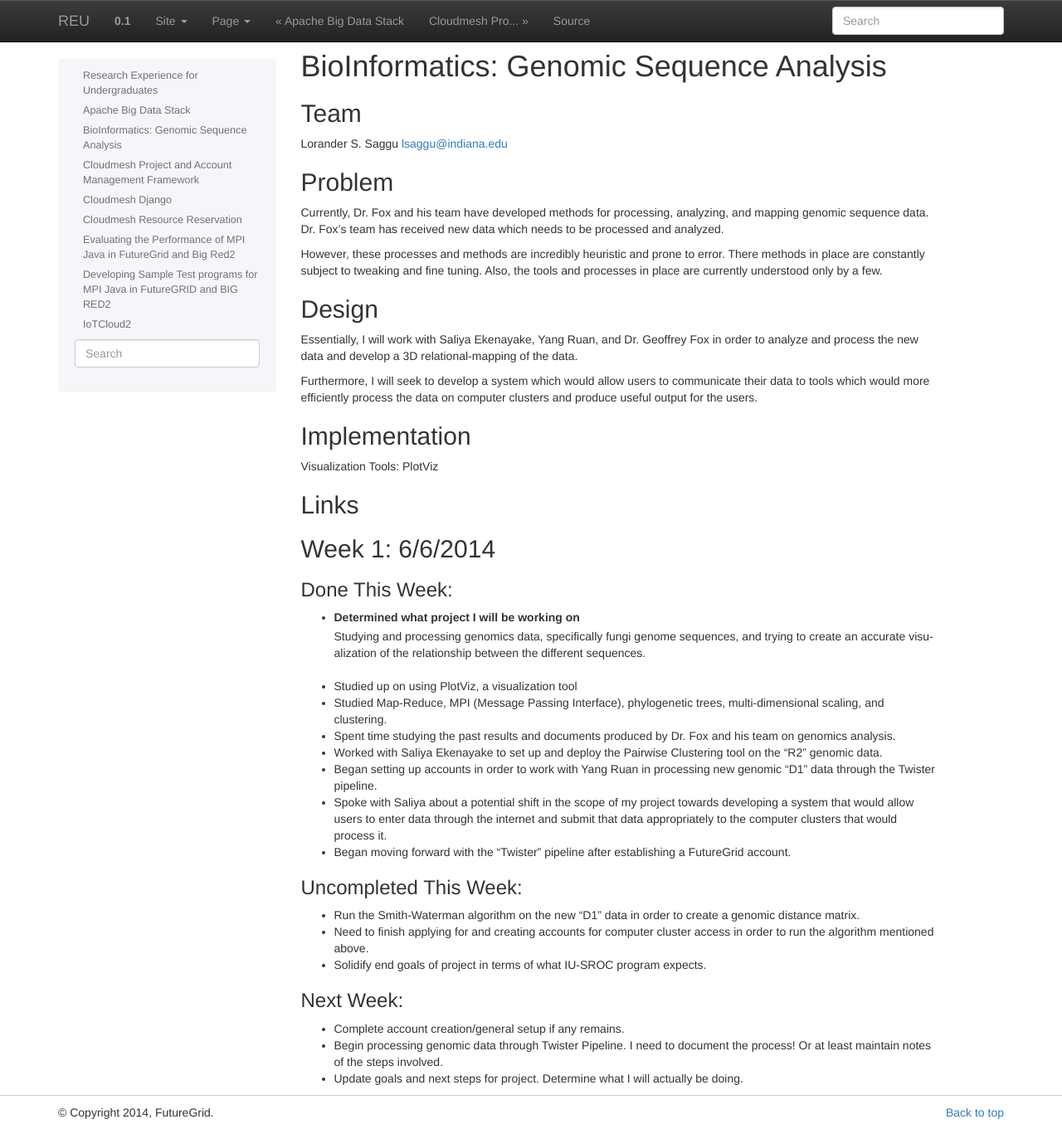
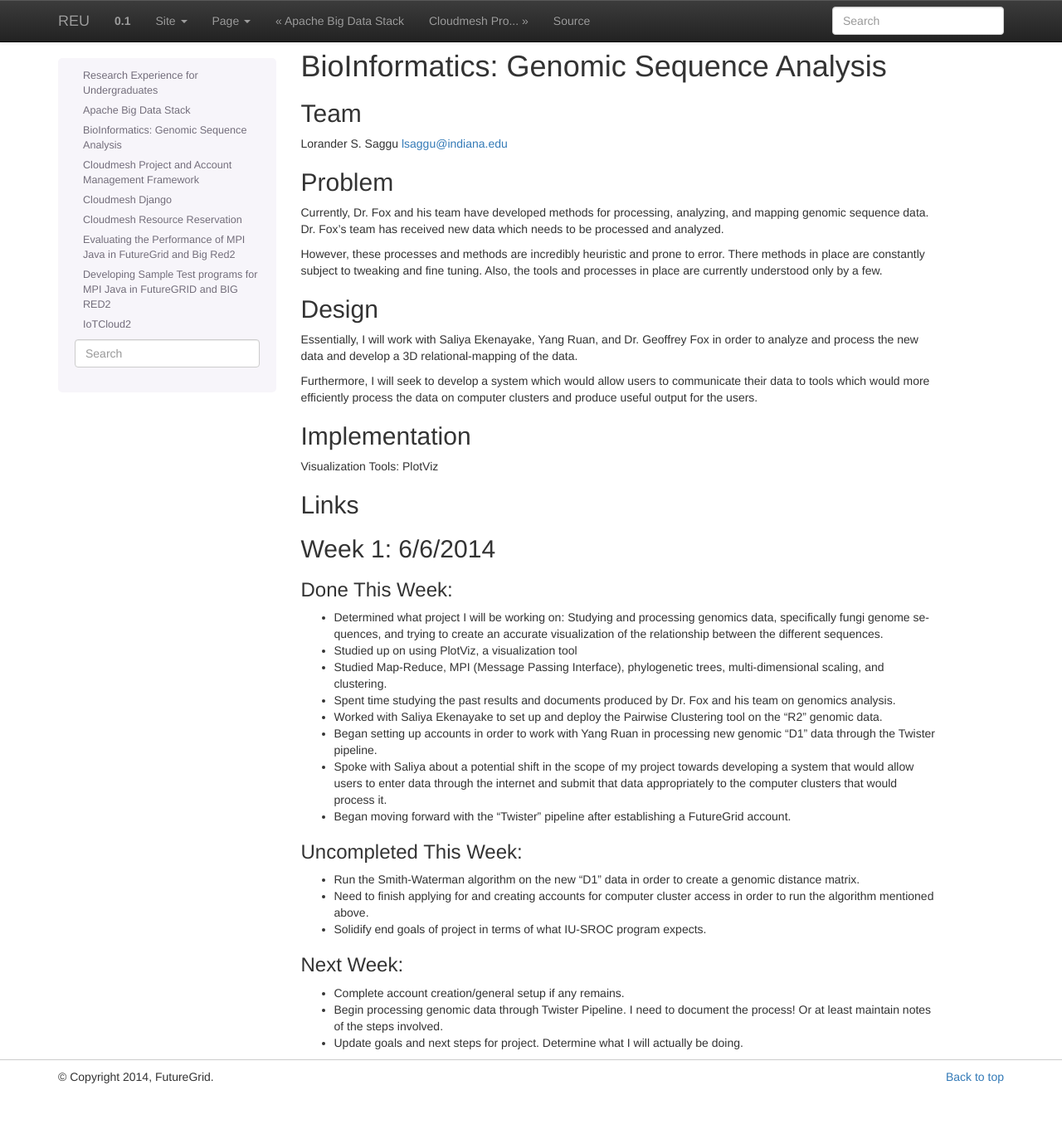
Before and after one commit to cloudmesh-project/reu-2014, a Sphinx documentation site: the page built from doc/source/projects/bioinformatics.rst, in a window 1280 px wide and 1361 px high. Shown: the whole window at 83% size. Built offline with Sphinx 7.4.7, drawn with Linux system fonts in a browser that asks for light colours.

```diff
--- a/doc/source/projects/bioinformatics.rst
+++ b/doc/source/projects/bioinformatics.rst
@@ -48,8 +48,7 @@ Week 1: 6/6/2014
 Done This Week:
 ^^^^^^^^^^^^^^^^^^^^^^^^^^^^^^^^^^^^^^^^^^^^^^^^^^^^^^^^^^^^^^^^^^^^^^
 
-- Determined what project I will be working on
-	Studying and processing genomics data, specifically fungi genome sequences, and trying to create an accurate visualization of the relationship between the different sequences.
+- Determined what project I will be working on: Studying and processing genomics data, specifically fungi genome sequences, and trying to create an accurate visualization of the relationship between the different sequences.
 
 - Studied up on using PlotViz, a visualization tool
 - Studied Map-Reduce, MPI (Message Passing Interface), phylogenetic trees, multi-dimensional scaling, and clustering.
```
